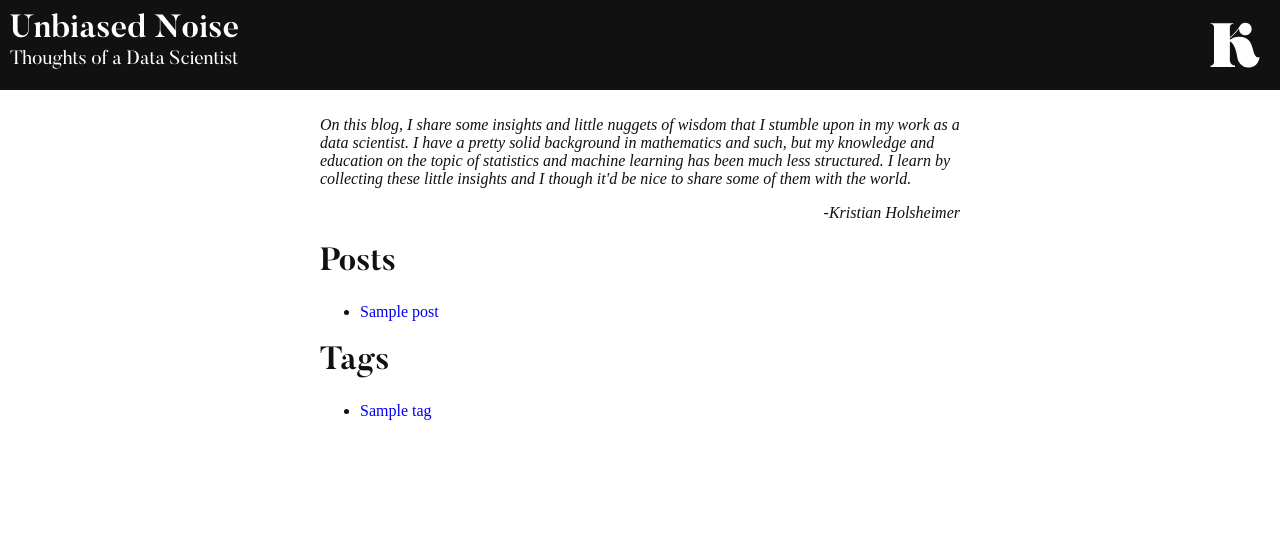
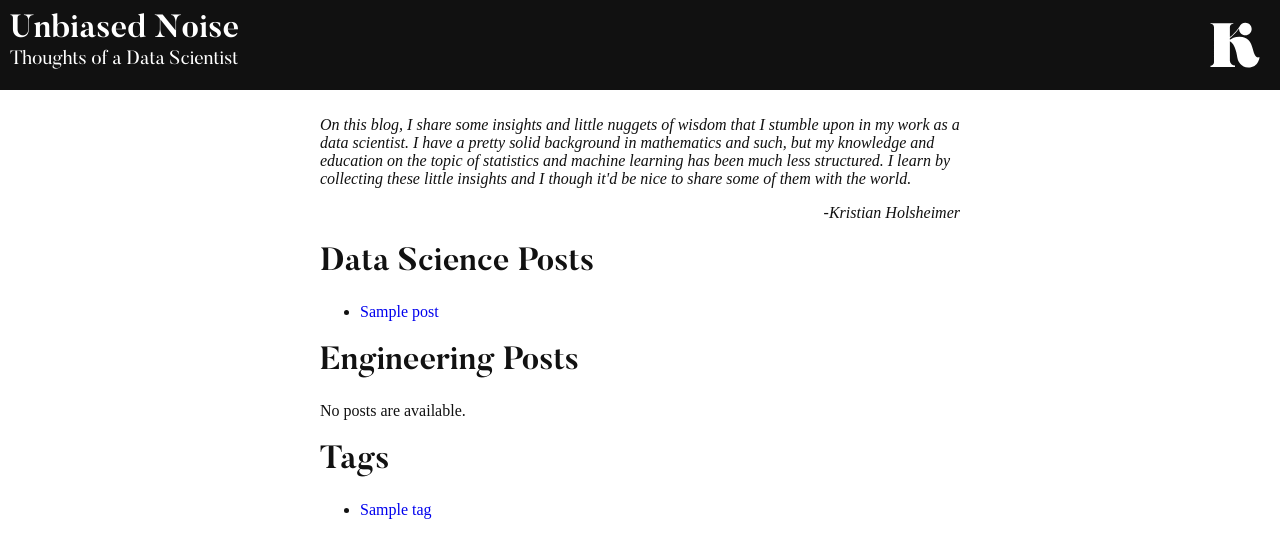
Before and after one commit to KristianHolsheimer/blog, a Django app: page / in a window 1280 px wide. Shown: the top 558 px of the page. Run offline with Django 3.2, Linux system fonts and the light colour scheme; tables that the repository leaves empty hold one stand-in row (values such as "Sample post"); parts of the project's set-up code (start-up, migrations or seed data) failed here and were passed over.

Commit message:
added post category to separate data science posts from engineering posts

```diff
--- a/posts/admin.py
+++ b/posts/admin.py
@@ -32,7 +32,7 @@ class PostAdmin(admin.ModelAdmin):
     form = PostForm
     readonly_fields = ('preview',)
     fieldsets = (
-        (None, {'fields': ('is_live', 'name', 'title', 'tags', 'images', 'markdown')}),
+        (None, {'fields': ('is_live', 'name', 'title', 'category', 'tags', 'images', 'markdown')}),
         ('Preview', {'fields': ('preview',)}),
     )
     actions = [put_live, take_down]
--- a/posts/models.py
+++ b/posts/models.py
@@ -68,6 +68,12 @@ class Image(models.Model):
 
 
 class Post(models.Model):
+    CATEGORY_DS = 0
+    CATEGORY_ENG = 1
+    CATEGORY_CHOICES = (
+        (CATEGORY_DS, 'Data Science'),
+        (CATEGORY_ENG, 'Engineering'),
+    )
     name = models.SlugField(
         max_length=30, unique=True, blank=False, null=False,
         validators=[post_validator])
@@ -77,6 +83,7 @@ class Post(models.Model):
     markdown = models.TextField()
     pub_date = models.DateField('date published', auto_now_add=True)
     is_live = models.BooleanField(default=False)
+    category = models.PositiveSmallIntegerField(choices=CATEGORY_CHOICES)
 
     def __str__(self):
         return self.title
--- a/posts/templates/posts/index.html
+++ b/posts/templates/posts/index.html
@@ -28,11 +28,23 @@
   </div>
 
 
-  <h1>Posts</h1>
+  <h1>Data Science Posts</h1>
 
-  {% if posts %}
+  {% if posts_ds %}
     <ul id="posts_index">
-    {% for post in posts %}
+    {% for post in posts_ds %}
+      <li><a href="{% url 'post' post.name %}">{{ post.title }}</a></li>
+    {% endfor %}
+    </ul>
+  {% else %}
+    <p>No posts are available.</p>
+  {% endif %}
+
+  <h1>Engineering Posts</h1>
+
+  {% if posts_eng %}
+    <ul id="posts_index">
+    {% for post in posts_eng %}
       <li><a href="{% url 'post' post.name %}">{{ post.title }}</a></li>
     {% endfor %}
     </ul>
--- a/posts/views.py
+++ b/posts/views.py
@@ -15,9 +15,10 @@ def log_request(view):
 
 @log_request
 def index(request):
-    posts = Post.objects.filter(is_live=True).order_by('-pub_date')[:5]
+    posts_ds = Post.objects.filter(is_live=True, category=Post.CATEGORY_DS).order_by('-pub_date')[:5]
+    posts_eng = Post.objects.filter(is_live=True, category=Post.CATEGORY_ENG).order_by('-pub_date')[:5]
     tags = Post.all_live_tags()
-    context = {'posts': posts, 'tags': tags}
+    context = {'posts_ds': posts_ds, 'posts_eng': posts_eng, 'tags': tags}
     return render(request, 'posts/index.html', context)
 
 
```
Also changed, not shown: posts/migrations/0017_auto_20181122_2241.py (added).
